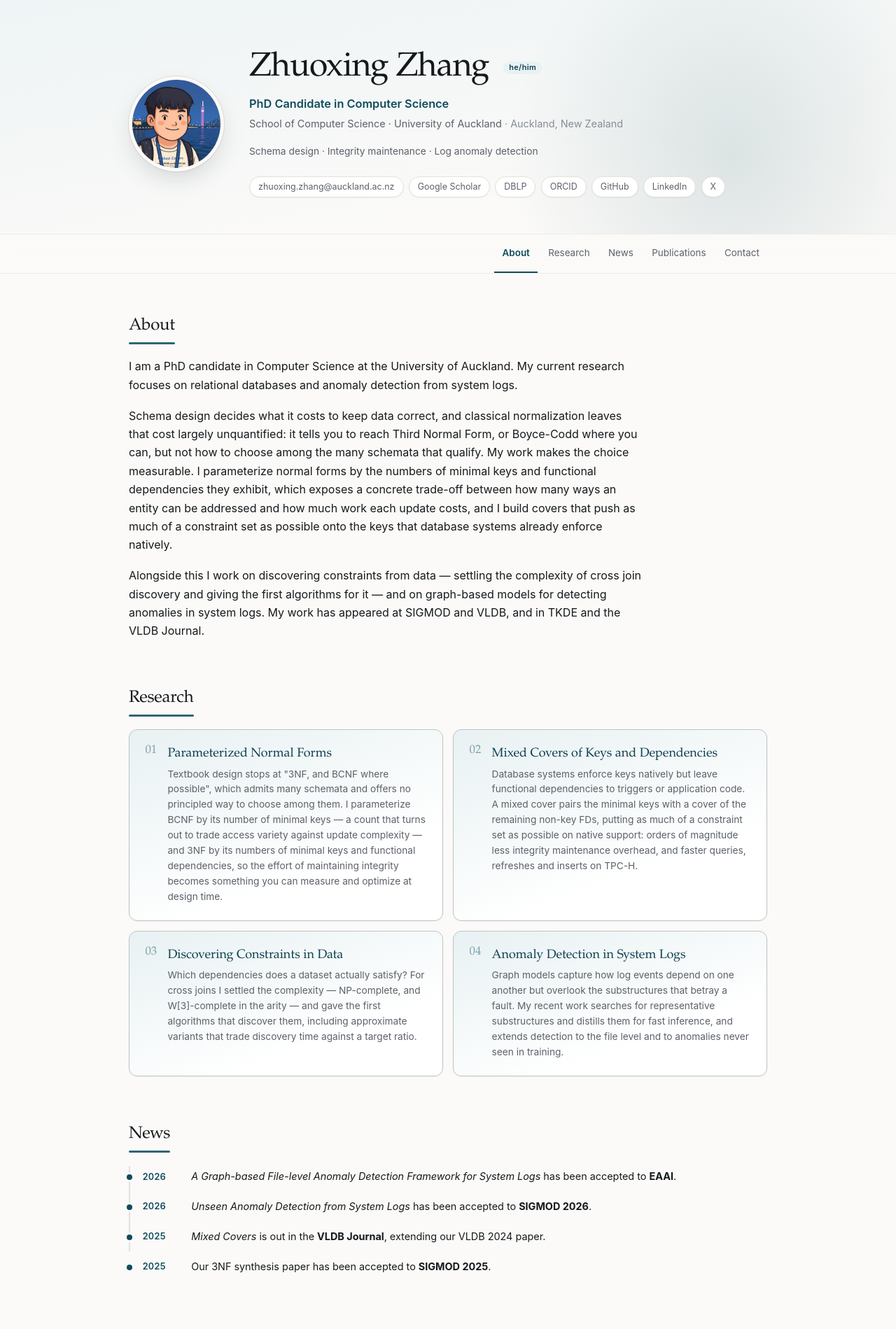
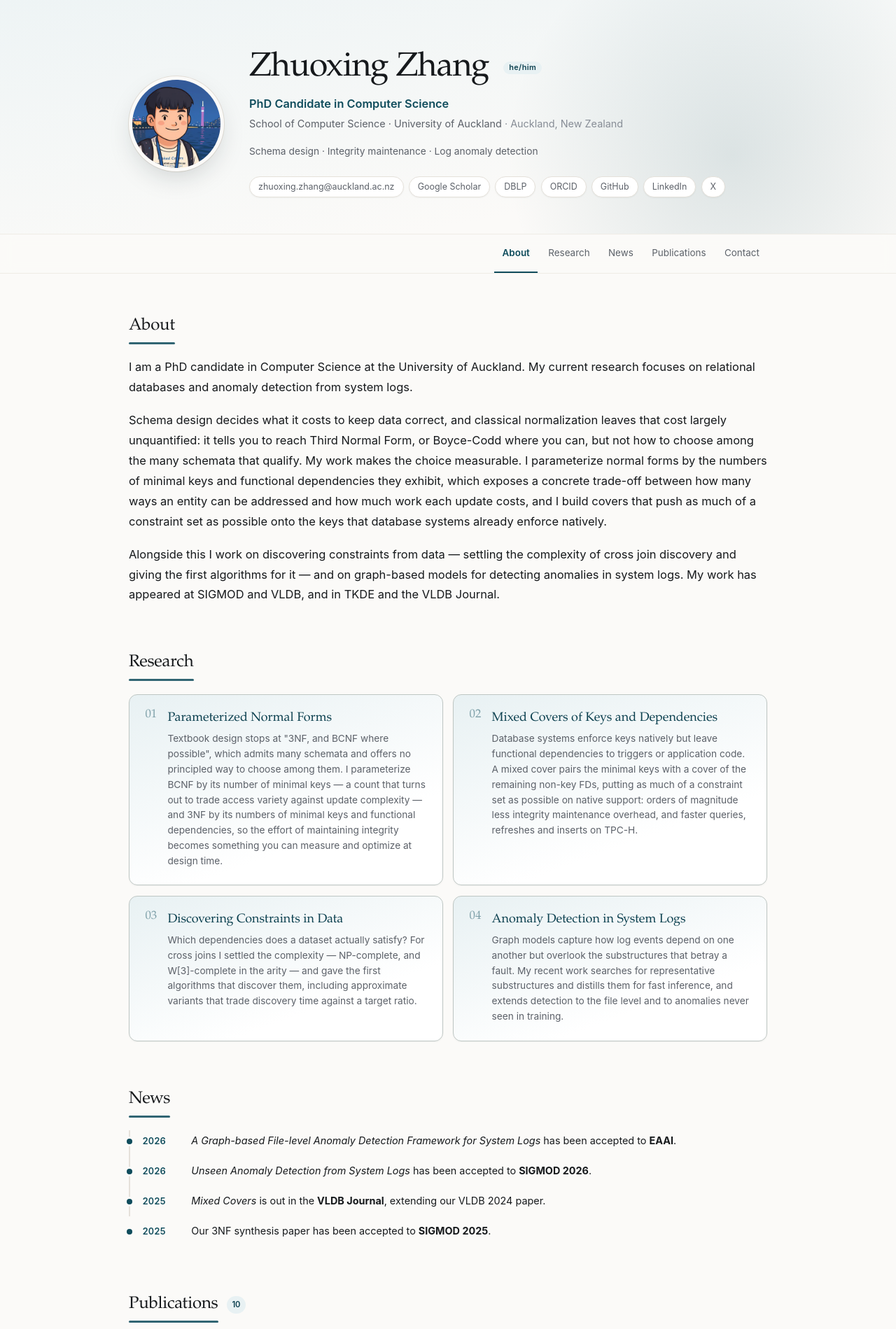
Before and after one commit to zhuoxingzhang/zhuoxingzhang.github.io, a Jekyll site: the page built from index.html, in a window 1280 px wide. Shown: the top 1899 px of the page at 70% size. Built offline with Jekyll 4.4.1, drawn with Linux system fonts in a browser that asks for light colours.

Commit message:
Let About run the full column width
Widening the column left prose capped at the old 46rem while everything around
it grew to 60rem, so About kept its previous width and looked untouched.

Prose now runs the full column like every other block. That is a ~114 character
line, well past the comfortable range, so the text takes a larger size and
looser leading to compensate.

Co-Authored-By: Claude Opus 4.8 <noreply@anthropic.com>

```diff
--- a/assets/css/site.css
+++ b/assets/css/site.css
@@ -31,11 +31,9 @@
   --sans:  -apple-system, BlinkMacSystemFont, "Segoe UI", Inter, "Helvetica Neue", Arial,
            "PingFang SC", "Microsoft YaHei", sans-serif;
 
-  /* --wrap sizes the hero, nav, content and footer alike. --measure keeps
-     running prose to a readable line length inside that wider column. */
-  --wrap:    60rem;
-  --measure: 46rem;
-  --pad:     1.5rem;
+  /* --wrap sizes the hero, nav, content and footer alike. */
+  --wrap: 60rem;
+  --pad:  1.5rem;
 }
 
 @media (prefers-color-scheme: dark) {
@@ -329,9 +327,10 @@ a:hover { text-decoration: underline; text-underline-offset: 2px; }
   color: var(--faint);
 }
 
-/* Cards and grids span the full column; prose stays at a readable measure. */
-.prose { max-width: var(--measure); }
-.prose p { margin: 0 0 1.1rem; }
+/* Prose runs the full column, same as every other block. That makes for a long
+   line, so it gets a larger size and looser leading to stay readable. */
+.prose { font-size: 1.03rem; line-height: 1.75; }
+.prose p { margin: 0 0 1.15rem; }
 .prose p:last-child { margin-bottom: 0; }
 
 /* ==========================================================================
```
